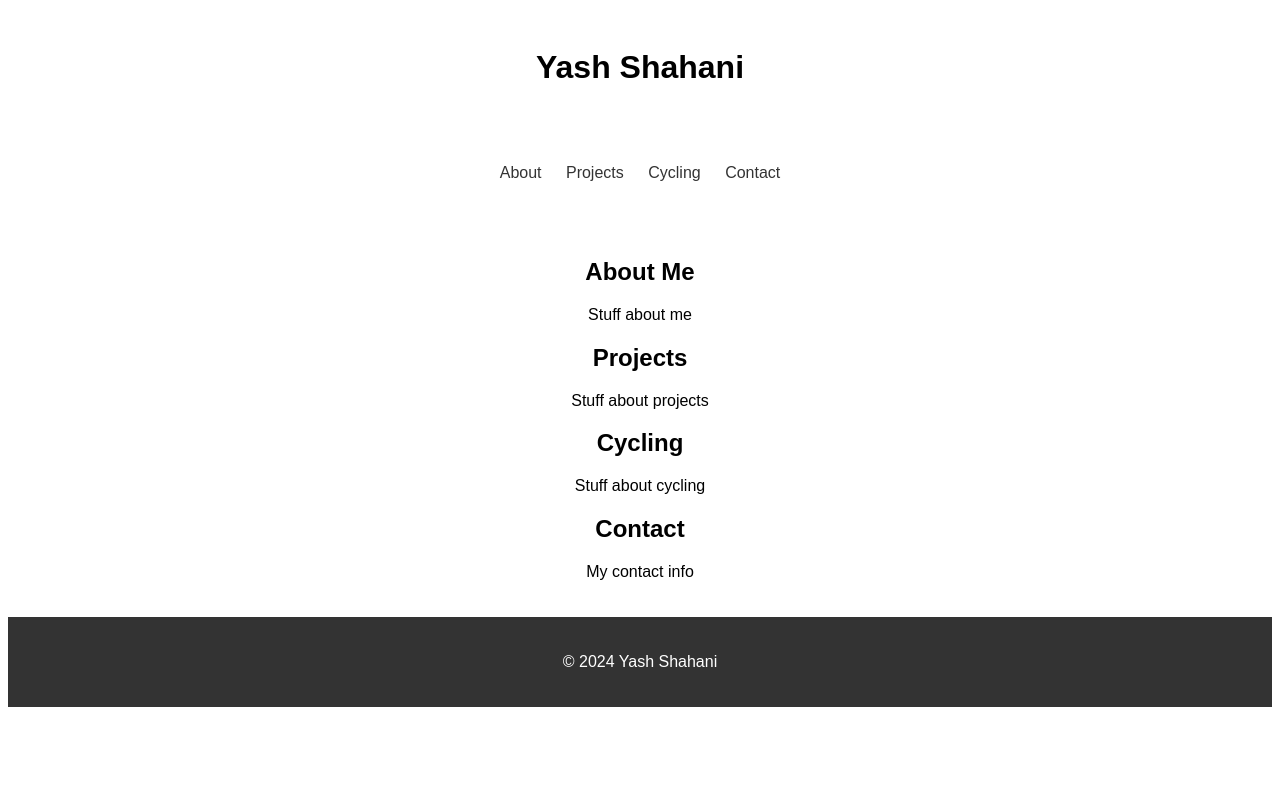
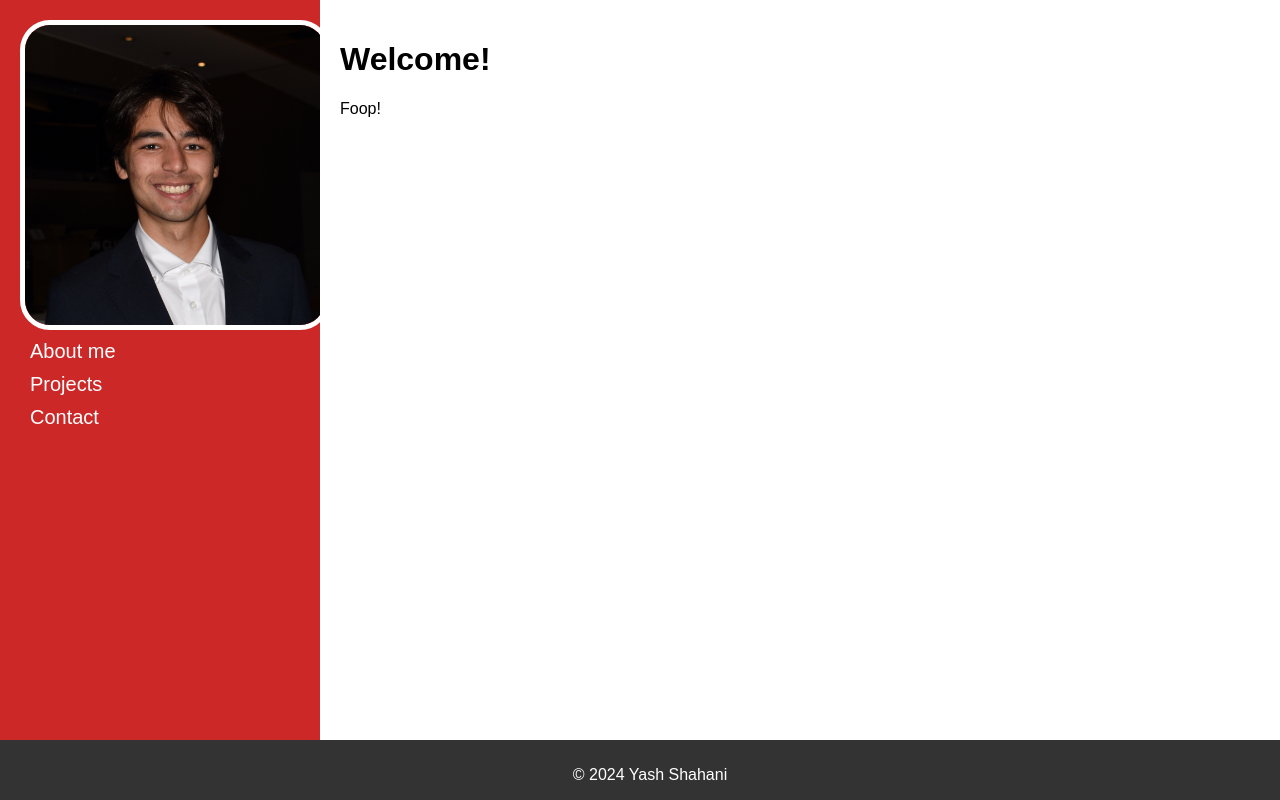
Before and after one commit to yashysshahani/yashysshahani.github.io, a Flask app: page / in a window 1280 px wide. Run offline with Flask 3, Linux system fonts and the light colour scheme.

Commit message:
update 1

```diff
--- a/styles.css
+++ b/styles.css
@@ -1,40 +1,122 @@
+/* Base font styling */
 .source-sans-3-body {
     font-family: "Source Sans 3", sans-serif;
     font-optical-sizing: auto;
     font-style: normal;
-  }
+}
 
+/* Body styling */
 body {
     font-family: "Source Sans 3", sans-serif;
     padding: 0;
+    margin: 0;
+    display: flex;
+    flex-direction: column;
+    height: 100vh;
     box-sizing: border-box;
 }
 
-header, nav, main, footer {
+.container {
+    display: flex;
+    flex: 1;
+    flex-direction: row;
+    height: calc(100vh - 40px); /* Adjust height to account for footer */
+}
+
+.navbar {
+    background-color: #cc2828;
+    color: white;
     padding: 20px;
-    text-align: center;
+    box-sizing: border-box;
+    width: 25%; /* Sidebar takes 1/3 of the width by default */
+    height: 100%;
+    overflow-y: auto; /* Ensure sidebar content is scrollable if needed */
+    display: flex;
+    flex-direction: column;
 }
 
 nav ul {
     list-style-type: none;
     padding: 0;
+    margin: 0;
+    margin-left: 10px;
 }
 
 nav ul li {
-    display: inline;
-    margin: 0 10px;
+    margin: 10px 0;
+    font-size: 20px;
 }
 
 nav ul li a {
     text-decoration: none;
-    color: #333;
+    color: #ffffff;
 }
 
-main {
+/* Main content styling */
+.main {
+    background-color: #ffffff;
     padding: 20px;
+    flex: 1;
+    display: block;
+    justify-content: left; /* Center the content horizontally */
+    align-items: left; /* Center the content vertically */
+    overflow-y: auto; /* Ensure main content is scrollable if needed */
 }
 
+/* Centered text block */
+.centered-text {
+    width: 80%; /* Adjust this value as needed */
+    text-align: left;
+    padding: 20px;
+    background-color: #f9f9f9; /* Optional: background color */
+    border: 1px solid #ccc; /* Optional: border */
+    border-radius: 10px; /* Optional: rounded corners */
+    box-shadow: 0 2px 4px rgba(0, 0, 0, 0.1); /* Optional: box shadow */
+}
+
+/* Footer styling */
 footer {
     background-color: #333;
-    color: #fff
+    color: #fff;
+    text-align: center;
+    padding: 10px;
+    height: 40px; /* Footer height */
+    width: 100%;
+    position: fixed;
+    bottom: 0;
+    left: 0;
 }
+
+/* Responsive styling for smaller screens */
+@media (max-width: 768px) {
+    .container {
+        flex-direction: column;
+        height: calc(100vh - 40px); /* Adjust height to account for footer */
+    }
+    .navbar {
+        width: 100%; /* Sidebar takes full width on smaller screens */
+        height: auto;
+        text-align: center;
+        align-items: center;
+    }
+    .main {
+        width: 100%; /* Main content takes the full width */
+        height: auto;
+    }
+    .author-pic {
+        display: block;
+        justify-content: center;
+        display: flex;
+    }
+    nav ul {
+        margin-left: 0;
+    }
+}
+
+.author-pic {
+    border-radius: 30px;
+    height: 300;
+    width: 300px;
+    margin-right: 20px;
+    border: 5px solid #ffffff;
+}
--- a/templates/index.html
+++ b/templates/index.html
@@ -7,35 +7,21 @@
     <link rel="stylesheet" href="../styles.css">
 </head>
 <body>
-    <header>
-        <h1>Yash Shahani</h1>
-    </header>
-    <nav>
+    <div class="container">
+        <nav class="navbar">
+        <img src="../author-pic-2.JPG" alt="Italian Trulli" class="author-pic">
             <ul>
-            <li><a href="#about">About</a></li>
+                <li><a href="#about">About me</a></li>
                 <li><a href="projects.html">Projects</a></li>
-            <li><a href="#cycling">Cycling</a></li>
+                <!-- <li><a href="#cycling">Cycling 🚴</a></li> -->
                 <li><a href="#contact">Contact</a></li>
             </ul>
         </nav>
-    <main>
-        <section id="about">
-            <h2>About Me</h2>
-            <p>Stuff about me</p>
-        </section>
-        <section id="projects">
-            <h2>Projects</h2>
-            <p>Stuff about projects</p>
-        </section>
-        <section id="cycling">
-            <h2>Cycling</h2>
-            <p>Stuff about cycling</p>
-        </section>
-        <section id="contact">
-            <h2>Contact</h2>
-            <p>My contact info</p>
-        </section>
+        <main class="main">
+            <header><h1>Welcome!</h1>
+            <p>Foop!</p>
         </main>
+    </div>
     <footer>
         <p>&copy; 2024 Yash Shahani</p>
     </footer>
--- a/templates/projects.html
+++ b/templates/projects.html
@@ -8,7 +8,7 @@
 </head>
 <body>
     <header>
-    <a href="index.html">Home</a>
+    <a class="homepage" href="index.html">🏡</a>
     <h1>Strava API Project</h1>
     </header>
     <main>
```
Also changed, not shown: author-pic-2.jpg (added), 2 other files. Lines whose indentation alone changed are shown as unchanged.
